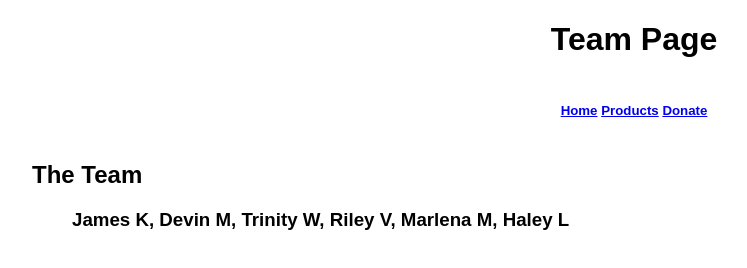
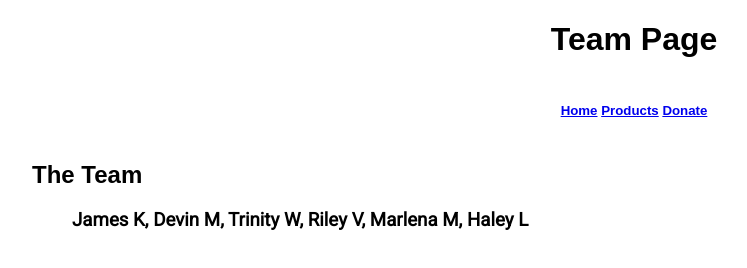
Before and after one commit to Concavebark/no-theme, a plain HTML site: page team.html in a window 1280 px wide. Shown: the whole page, without its empty margins (6-753 px from the left). Drawn offline with Linux system fonts and the light colour scheme.

Commit message:
Update team.css

```diff
--- a/team.css
+++ b/team.css
@@ -6,4 +6,4 @@
 
 .bodyText { text-align: left; margin-left: 30px; }
 
-.names { font-family: 'Roboto' thin, italic;  margin-left: 40px; }
+.names { font-family: 'Roboto', thin-italic;  margin-left: 40px; }
```
